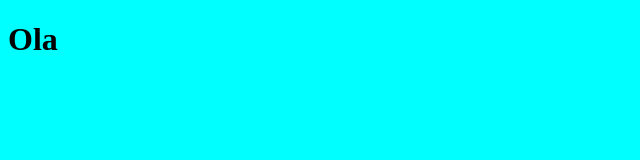
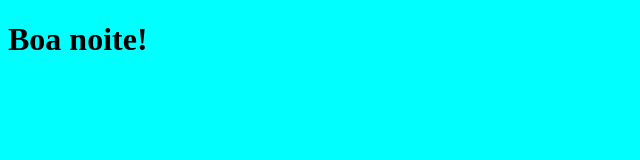
Before and after one commit to GabrielOrtiz05/PSI, a plain HTML site: page index.html in a window 1280 px wide. Shown: the whole page, without its empty margins (0-640 px from the left). Drawn offline with Linux system fonts and the light colour scheme.

Commit message:
boa noite

```diff
--- a/index.html
+++ b/index.html
@@ -7,6 +7,6 @@
     <title>Login</title>
 </head>
 <body>
-    <h1>Ola</h1>
+    <h1>Boa noite!</h1>
 </body>
 </html>
```
